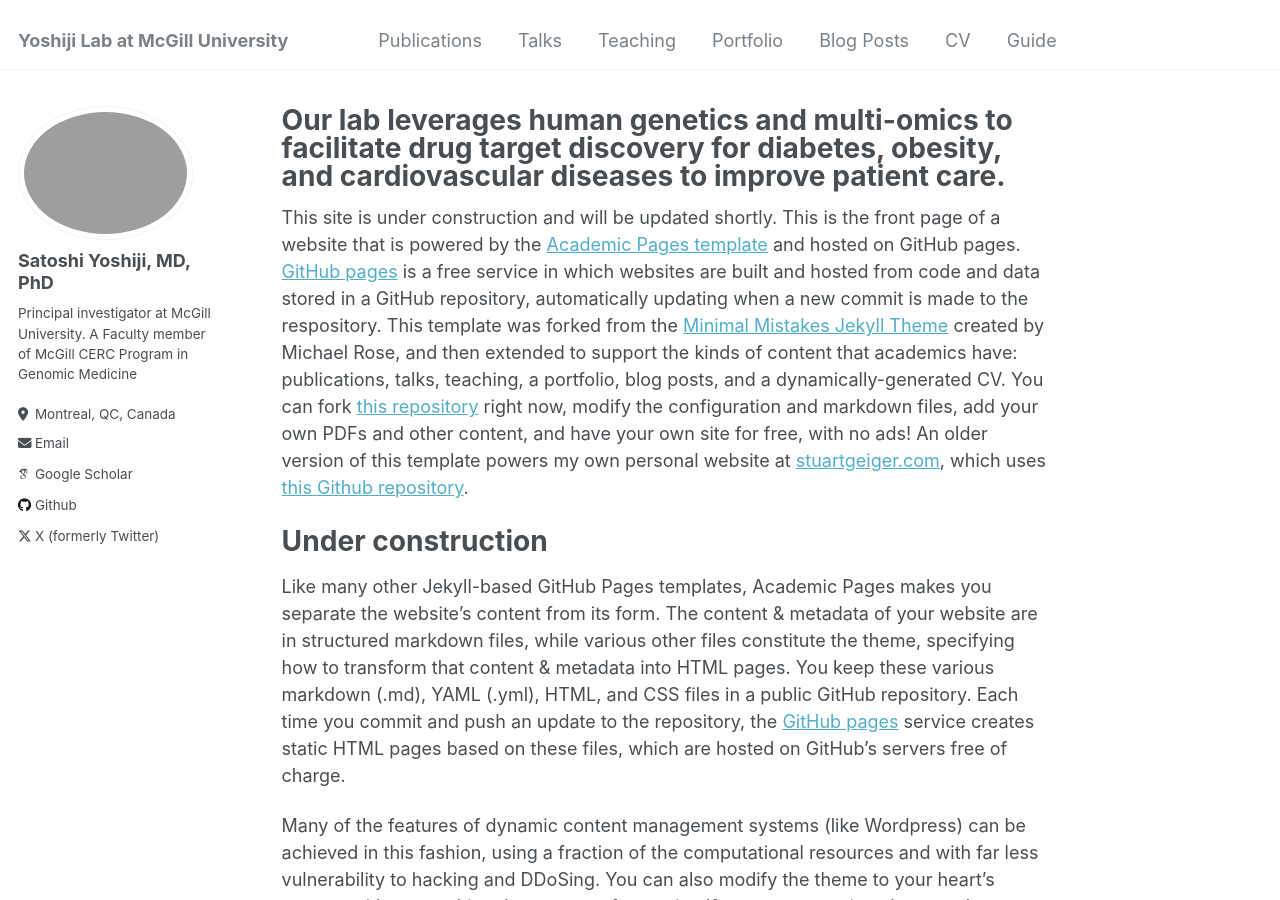
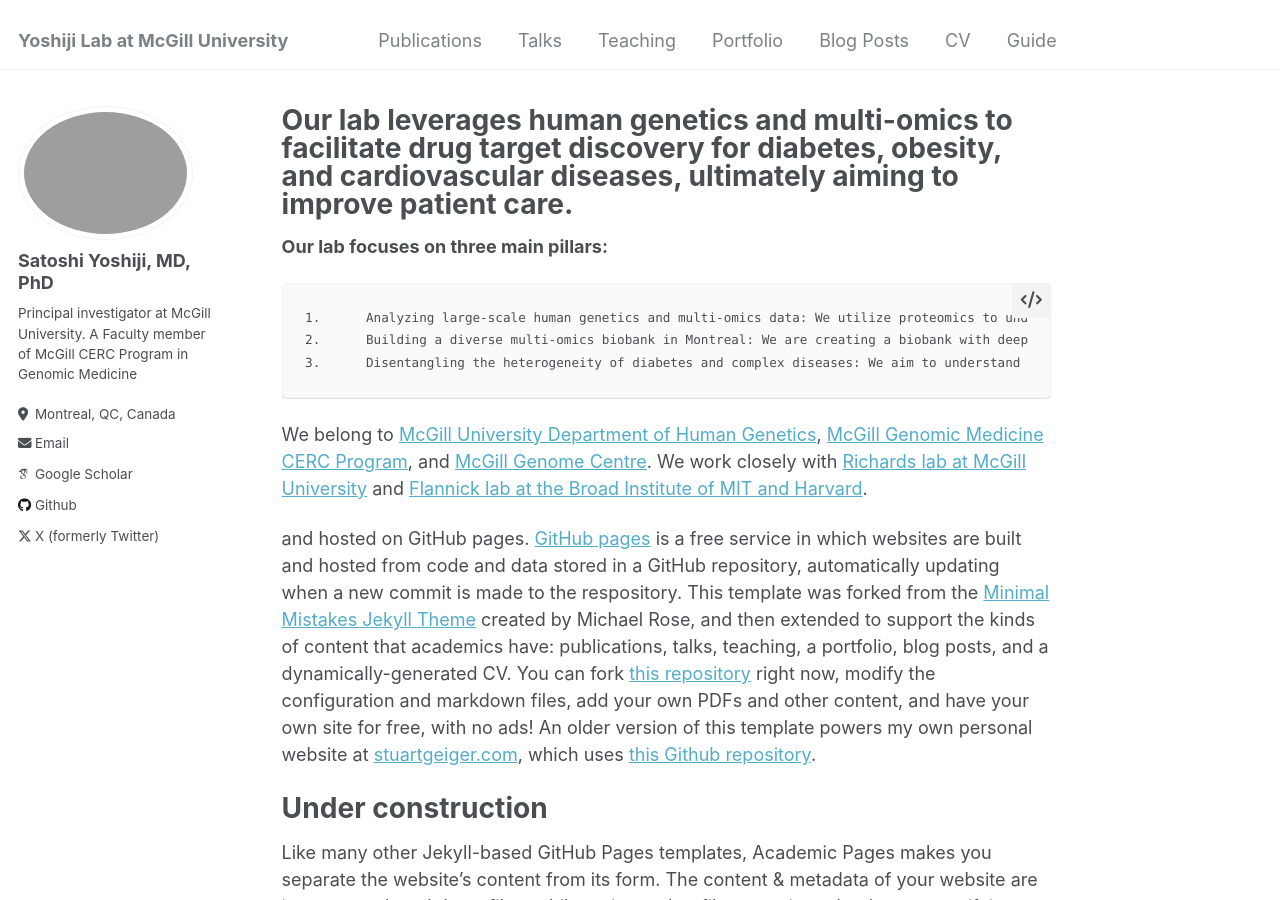
Before and after one commit to satoshi-yoshiji/satoshi-yoshiji.github.io, a Jekyll site: the page built from _pages/about.md, in a window 1280 px wide and 900 px high. Built offline with Jekyll 4.4.1, drawn with Linux system fonts in a browser that asks for light colours; some web fonts are replaced.

Commit message:
Update about.md

```diff
--- a/_pages/about.md
+++ b/_pages/about.md
@@ -1,13 +1,21 @@
 ---
 permalink: /
-title: "Our lab leverages human genetics and multi-omics to facilitate drug target discovery for diabetes, obesity, and cardiovascular diseases to improve patient care."
+title: "Our lab leverages human genetics and multi-omics to facilitate drug target discovery for diabetes, obesity, and cardiovascular diseases, ultimately aiming to improve patient care."
 author_profile: true
 redirect_from:
   - /about/
   - /about.html
 ---
 
-This site is under construction and will be updated shortly. This is the front page of a website that is powered by the [Academic Pages template](https://github.com/academicpages/academicpages.github.io) and hosted on GitHub pages. [GitHub pages](https://pages.github.com) is a free service in which websites are built and hosted from code and data stored in a GitHub repository, automatically updating when a new commit is made to the respository. This template was forked from the [Minimal Mistakes Jekyll Theme](https://mmistakes.github.io/minimal-mistakes/) created by Michael Rose, and then extended to support the kinds of content that academics have: publications, talks, teaching, a portfolio, blog posts, and a dynamically-generated CV. You can fork [this repository](https://github.com/academicpages/academicpages.github.io) right now, modify the configuration and markdown files, add your own PDFs and other content, and have your own site for free, with no ads! An older version of this template powers my own personal website at [stuartgeiger.com](http://stuartgeiger.com), which uses [this Github repository](https://github.com/staeiou/staeiou.github.io).
+**Our lab focuses on three main pillars:**
+
+	1.	Analyzing large-scale human genetics and multi-omics data: We utilize proteomics to understand the underlying mechanisms of diabetes, obesity, and cardiovascular diseases (cardiometabolic diseases) and to identify potential drug targets.
+	2.	Building a diverse multi-omics biobank in Montreal: We are creating a biobank with deep phenotyping dedicated to cardiometabolic diseases and beyond.
+	3.	Disentangling the heterogeneity of diabetes and complex diseases: We aim to understand distinctive biology, identify drug targets, and promote precision medicine through the study of these complex diseases.
+
+We belong to [McGill University Department of Human Genetics](https://www.mcgill.ca/humangenetics/), [McGill Genomic Medicine CERC Program](https://www.genomic-medicine-cerc.online/), and [McGill Genome Centre](https://www.mcgillgenomecentre.ca/). We work closely with [Richards lab at McGill University](https://www.mcgill.ca/genepi/) and [Flannick lab at the Broad Institute of MIT and Harvard](https://www.flannicklab.org/).
+
+and hosted on GitHub pages. [GitHub pages](https://pages.github.com) is a free service in which websites are built and hosted from code and data stored in a GitHub repository, automatically updating when a new commit is made to the respository. This template was forked from the [Minimal Mistakes Jekyll Theme](https://mmistakes.github.io/minimal-mistakes/) created by Michael Rose, and then extended to support the kinds of content that academics have: publications, talks, teaching, a portfolio, blog posts, and a dynamically-generated CV. You can fork [this repository](https://github.com/academicpages/academicpages.github.io) right now, modify the configuration and markdown files, add your own PDFs and other content, and have your own site for free, with no ads! An older version of this template powers my own personal website at [stuartgeiger.com](http://stuartgeiger.com), which uses [this Github repository](https://github.com/staeiou/staeiou.github.io).
 
 Under construction
 ======
```
